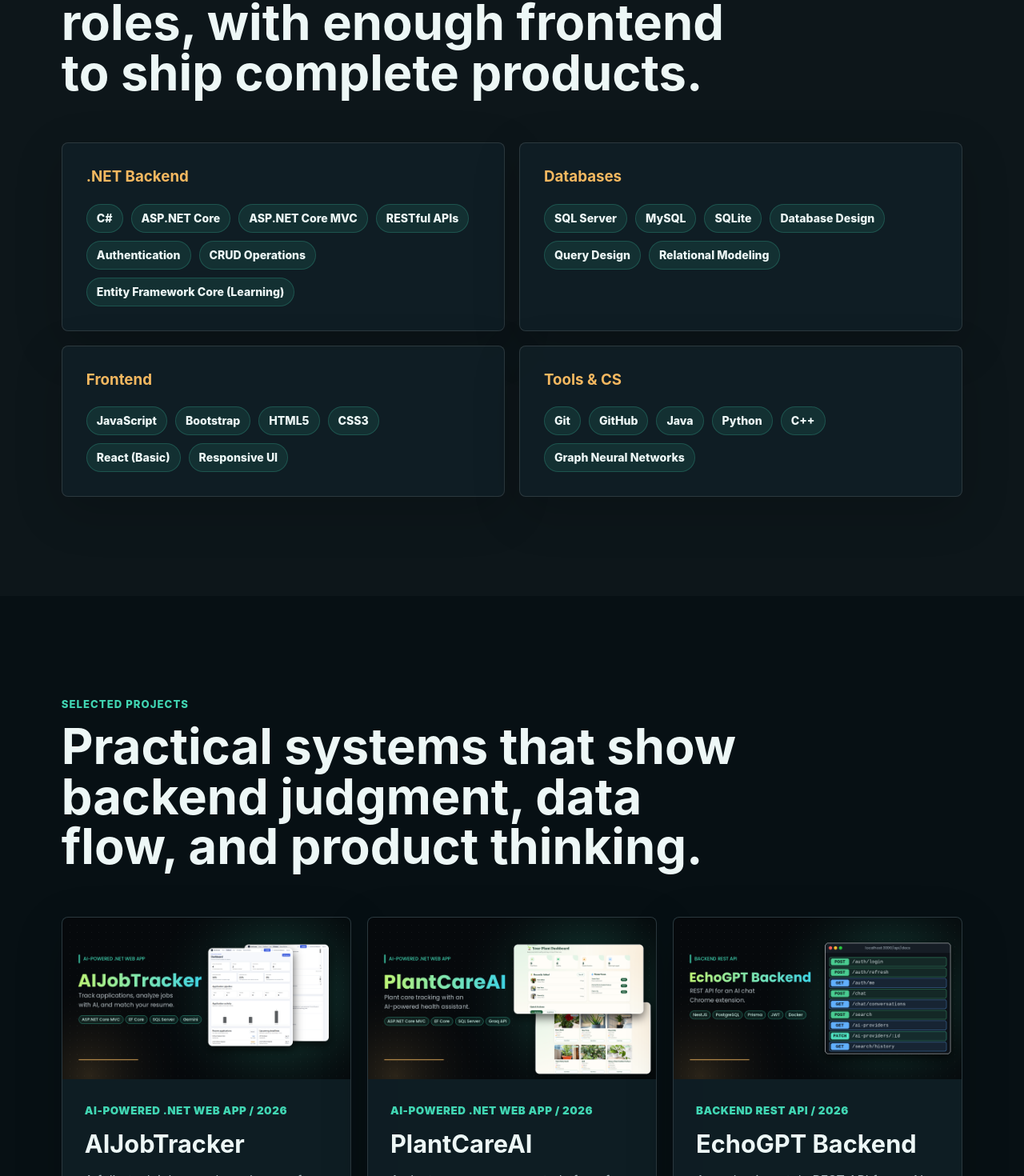
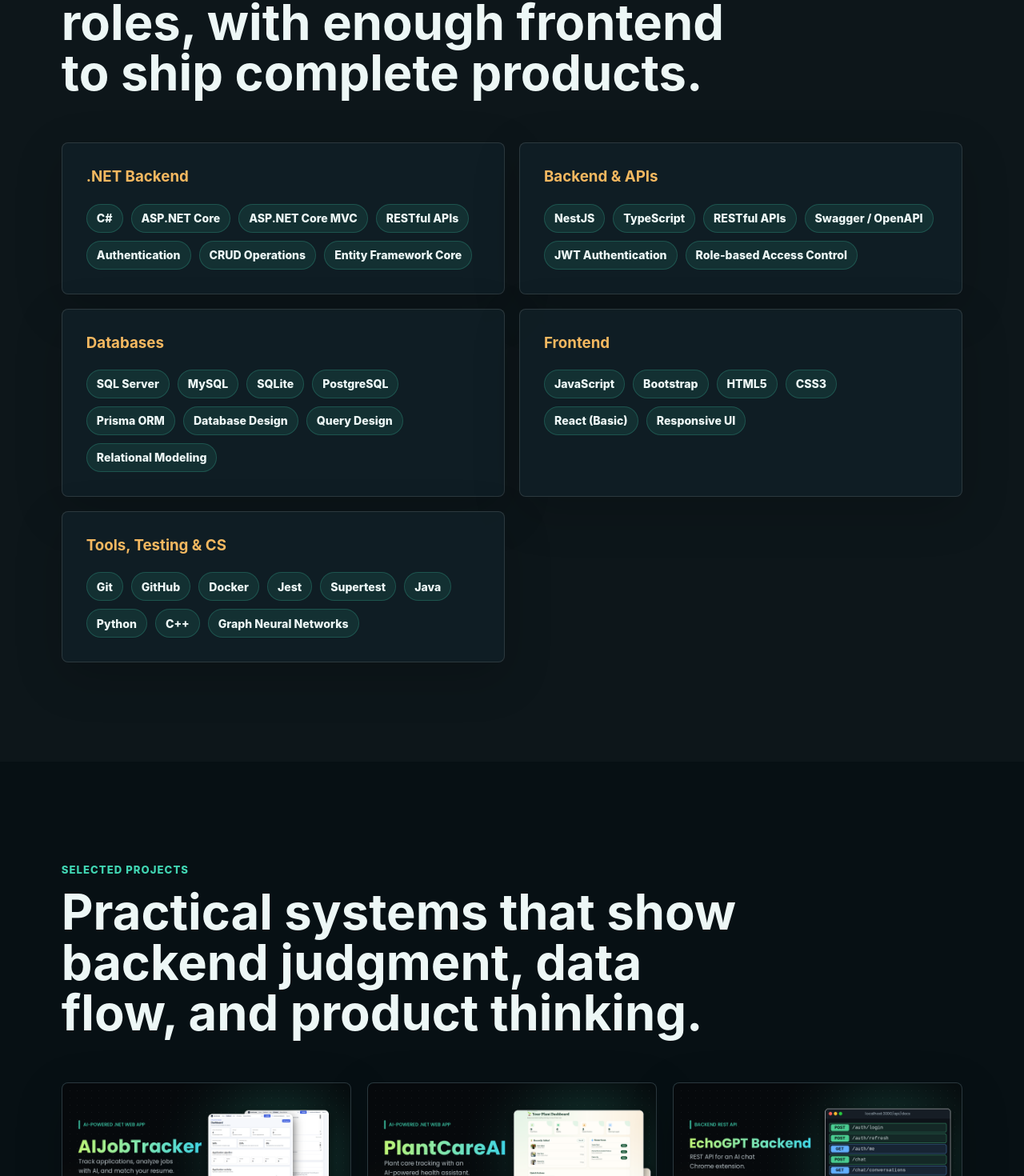
Before and after one commit to Tasmia-Hossain/Portfolio, a React (Create React App) app: page / in a window 1280 px wide. Shown: the part 2465-3935 px from the top of the page at 80% size. Built offline with nearby package versions, Linux system fonts and the light colour scheme.

Commit message:
Refine backend skills and EchoGPT project details

```diff
--- a/src/portfolioData.js
+++ b/src/portfolioData.js
@@ -66,7 +66,18 @@ export const skills = [
       "RESTful APIs",
       "Authentication",
       "CRUD Operations",
-      "Entity Framework Core (Learning)",
+      "Entity Framework Core",
+    ],
+  },
+  {
+    group: "Backend & APIs",
+    items: [
+      "NestJS",
+      "TypeScript",
+      "RESTful APIs",
+      "Swagger / OpenAPI",
+      "JWT Authentication",
+      "Role-based Access Control",
     ],
   },
   {
@@ -75,6 +86,8 @@ export const skills = [
       "SQL Server",
       "MySQL",
       "SQLite",
+      "PostgreSQL",
+      "Prisma ORM",
       "Database Design",
       "Query Design",
       "Relational Modeling",
@@ -85,8 +98,8 @@ export const skills = [
     items: ["JavaScript", "Bootstrap", "HTML5", "CSS3", "React (Basic)", "Responsive UI"],
   },
   {
-    group: "Tools & CS",
-    items: ["Git", "GitHub", "Java", "Python", "C++", "Graph Neural Networks"],
+    group: "Tools, Testing & CS",
+    items: ["Git", "GitHub", "Docker", "Jest", "Supertest", "Java", "Python", "C++", "Graph Neural Networks"],
   },
 ];
 
@@ -122,13 +135,13 @@ export const projects = [
   {
     name: "EchoGPT Backend",
     year: "2026",
-    category: "Backend REST API",
+    category: "AI Chat Backend API",
     summary:
       "A production-style REST API for an AI chat Chrome extension with authentication, subscriptions, multi-provider AI management, chat, web search, and Swagger documentation.",
     impact:
       "Demonstrates backend API design with NestJS, PostgreSQL, Prisma, JWT authentication, role-based access, encrypted provider keys, Docker, and automated tests.",
-    keyFeatures: ["JWT Auth", "Role-based Access", "AI Provider Management", "Chat & Search", "Swagger / OpenAPI"],
-    stack: ["NestJS", "TypeScript", "PostgreSQL", "Prisma", "JWT", "Docker"],
+    keyFeatures: ["JWT + Refresh Tokens", "RBAC & Subscriptions", "AI Provider Management", "Chat & Search Caching", "Rate Limiting & Validation", "Swagger / OpenAPI", "Automated Tests"],
+    stack: ["NestJS", "TypeScript", "PostgreSQL", "Prisma", "JWT", "Docker", "Jest / Supertest"],
     github: "https://github.com/Tasmia-Hossain/EchoGPTBackend",
     liveDemo: "",
     image: projectEchoGPT,
```
